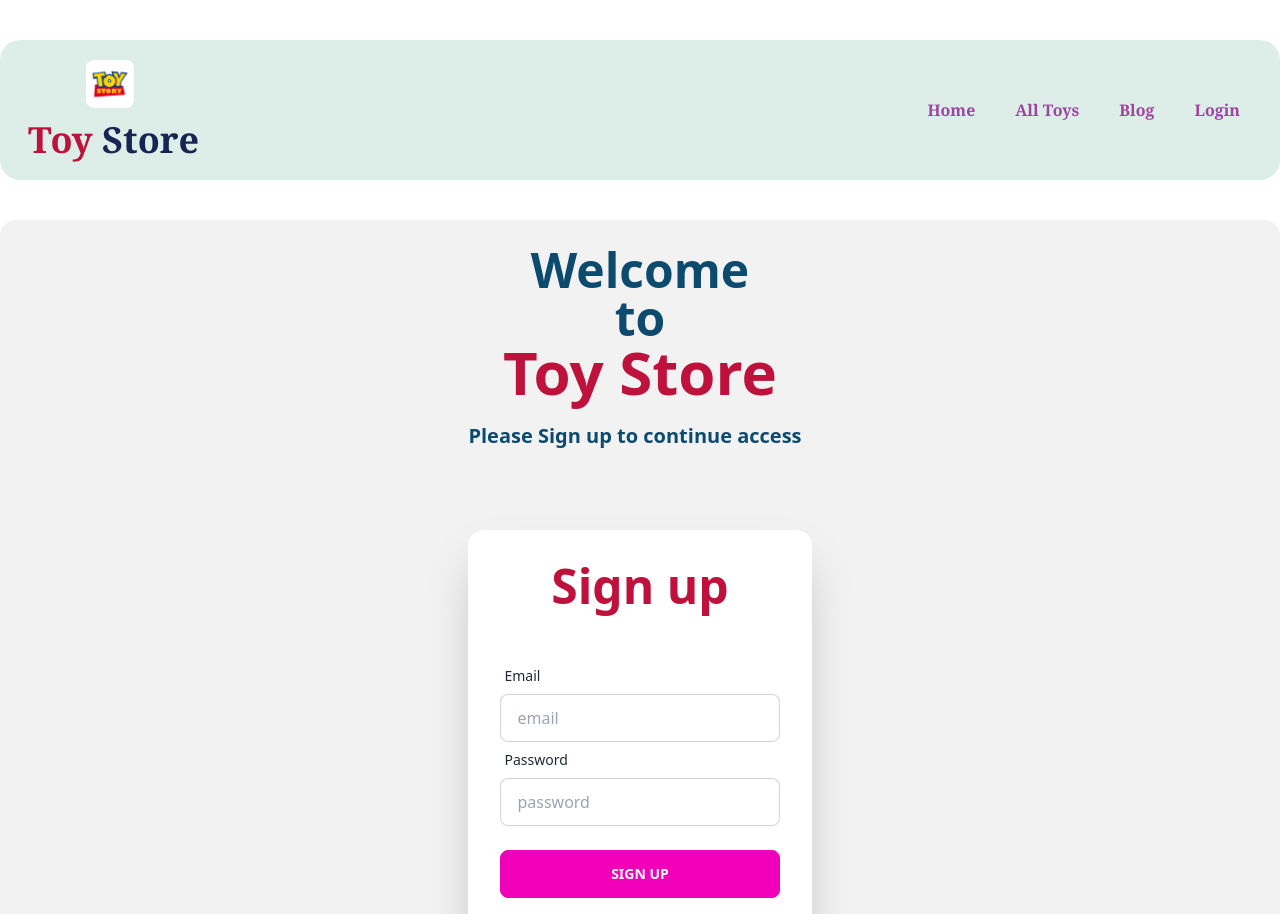
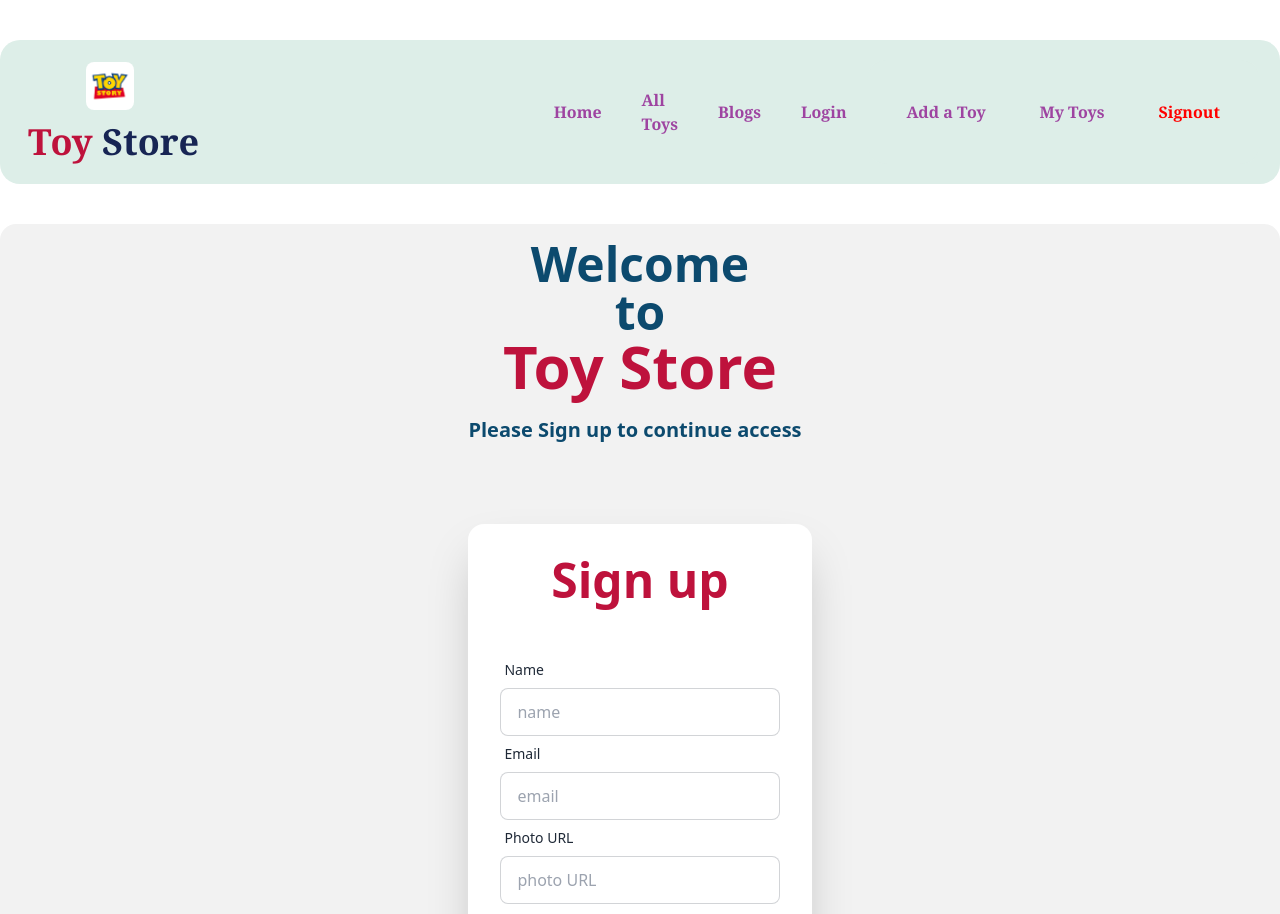
Before and after one commit to Rubaiyatrafi/toy-super-market-client, a React (Vite) app: page /register in a window 1280 px wide. Shown: the top 914 px of the page. Built offline with nearby package versions, Linux system fonts and the light colour scheme; no server answers; sample sign-in values are in the browser's storage.

Commit message:
Firebase setup Complete

```diff
--- a/package.json
+++ b/package.json
@@ -17,6 +17,7 @@
     "match-sorter": "^6.3.1",
     "react": "^18.2.0",
     "react-dom": "^18.2.0",
+    "react-icons": "^4.8.0",
     "react-router-dom": "^6.11.2",
     "react-tabs": "^6.0.1",
     "sort-by": "^1.2.0"
--- a/src/Routes/Routes.jsx
+++ b/src/Routes/Routes.jsx
@@ -6,6 +6,11 @@ import ToyDetails from "../components/Home/ToyDetails/ToyDetails";
 import NotFound from "../components/NotFound/NotFound";
 import Login from "../components/Login/Login";
 import Register from "../components/Register/Register";
+import AddAToy from "../components/AddAToy/AddAToy";
+import MyToys from "../components/MyToys/MyToys";
+import AllToys from "../components/AllToys/AllToys";
+import Blogs from "../components/Blogs/Blogs";
+import PrivateRoute from "../components/PrivateRoute/PrivateRoute";
 
 const router = createBrowserRouter([
   {
@@ -29,12 +34,36 @@ const router = createBrowserRouter([
           fetch(`http://localhost:5000/toydetails/${params.id}`),
       },
       {
+        path: "/alltoys",
+        element: <AllToys></AllToys>,
+      },
+      {
+        path: "/blogs",
+        element: <Blogs></Blogs>,
+      },
+      {
         path: "/login",
         element: <Login></Login>,
       },
       {
         path: "/register",
         element: <Register></Register>,
+      },
+      {
+        path: "/addatoy",
+        element: (
+          <PrivateRoute>
+            <AddAToy></AddAToy>
+          </PrivateRoute>
+        ),
+      },
+      {
+        path: "/mytoys",
+        element: (
+          <PrivateRoute>
+            <MyToys></MyToys>
+          </PrivateRoute>
+        ),
       },
     ],
   },
--- /dev/null
+++ b/src/components/AddAToy/AddAToy.jsx
@@ -0,0 +1,9 @@
+const AddAToy = () => {
+  return (
+    <div>
+      <h1>Add a Toy</h1>
+    </div>
+  );
+};
+
+export default AddAToy;
--- /dev/null
+++ b/src/components/AllToys/AllToys.jsx
@@ -0,0 +1,9 @@
+const AllToys = () => {
+  return (
+    <div>
+      <h1>All Toys</h1>
+    </div>
+  );
+};
+
+export default AllToys;
--- /dev/null
+++ b/src/components/Blogs/Blogs.jsx
@@ -0,0 +1,9 @@
+const Blogs = () => {
+  return (
+    <div>
+      <h1>Blogssssssssssss</h1>
+    </div>
+  );
+};
+
+export default Blogs;
--- /dev/null
+++ b/src/components/MyToys/MyToys.jsx
@@ -0,0 +1,9 @@
+const MyToys = () => {
+  return (
+    <div>
+      <h1>My Toys</h1>
+    </div>
+  );
+};
+
+export default MyToys;
--- /dev/null
+++ b/src/components/PrivateRoute/PrivateRoute.jsx
@@ -0,0 +1,19 @@
+/* eslint-disable react/prop-types */
+import { useContext } from "react";
+import { AuthContext } from "../Providers/AuthProvier";
+import { Navigate, useLocation } from "react-router-dom";
+
+const PrivateRoute = ({ children }) => {
+  const { user, loading } = useContext(AuthContext);
+  const location = useLocation();
+  console.log(location);
+  if (loading) {
+    return <progress className="progress w-56"></progress>;
+  }
+  if (user) {
+    return children;
+  }
+  return <Navigate to="/login" state={{ from: location }} replace></Navigate>;
+};
+
+export default PrivateRoute;
--- /dev/null
+++ b/src/components/Providers/AuthProvier.jsx
@@ -0,0 +1,65 @@
+/* eslint-disable react/prop-types */
+import { createContext, useEffect, useState } from "react";
+import {
+  GoogleAuthProvider,
+  createUserWithEmailAndPassword,
+  getAuth,
+  onAuthStateChanged,
+  signInWithEmailAndPassword,
+  signInWithPopup,
+  signOut,
+} from "firebase/auth";
+import app from "../../Firebase/firebase.config";
+
+export const AuthContext = createContext(null);
+
+const auth = getAuth(app);
+const googleAuthProvider = new GoogleAuthProvider();
+
+const AuthProvier = ({ children }) => {
+  const [user, setUser] = useState(null);
+  const [loading, setLoading] = useState(true);
+
+  const createUser = (email, password) => {
+    setLoading(true);
+    return createUserWithEmailAndPassword(auth, email, password);
+  };
+
+  const signIn = (email, password) => {
+    setLoading(true);
+    return signInWithEmailAndPassword(auth, email, password);
+  };
+
+  const signInWithGoogle = () => {
+    setLoading(true);
+    return signInWithPopup(auth, googleAuthProvider);
+  };
+
+  const logOut = () => {
+    return signOut(auth);
+  };
+
+  useEffect(() => {
+    const unsubscribe = onAuthStateChanged(auth, (currentUser) => {
+      setUser(currentUser);
+      setLoading(false);
+    });
+    return () => {
+      return unsubscribe();
+    };
+  }, []);
+
+  const authInfo = {
+    user,
+    loading,
+    createUser,
+    signIn,
+    signInWithGoogle,
+    logOut,
+  };
+  return (
+    <AuthContext.Provider value={authInfo}>{children}</AuthContext.Provider>
+  );
+};
+
+export default AuthProvier;
--- a/src/components/Register/Register.jsx
+++ b/src/components/Register/Register.jsx
@@ -1,12 +1,38 @@
-import { Link } from "react-router-dom";
+import { useContext, useState } from "react";
+import { Link, useNavigate } from "react-router-dom";
+import { AuthContext } from "../Providers/AuthProvier";
 
 const Register = () => {
-  const handleLogin = (event) => {
+  const [error, setError] = useState("");
+
+  const { createUser } = useContext(AuthContext);
+
+  const navigate = useNavigate();
+
+  const handleSignup = (event) => {
     event.preventDefault();
     const form = event.target;
+    const name = form.name.value;
     const email = form.email.value;
+    const photo = form.photo.value;
     const password = form.password.value;
-    console.log(email, password);
+    console.log(name, email, photo, password);
+
+    setError("");
+
+    if (password.length < 6) {
+      setError("Your password must be at least Six charecters");
+      return;
+    }
+
+    createUser(email, password)
+      .then((result) => {
+        const loggedUser = result.user;
+        console.log(loggedUser);
+        form.reset();
+        navigate("/");
+      })
+      .catch((error) => setError(error.message));
   };
   return (
     <div className="hero min-h-screen bg-base-200 login-container mt-10 mb-10 rounded-2xl">
@@ -28,7 +54,19 @@ const Register = () => {
             <h1 className="text-5xl font-bold text-center mb-10 text-rose-700">
               Sign up{" "}
             </h1>
-            <form onSubmit={handleLogin}>
+            <form onSubmit={handleSignup}>
+              <div className="form-control">
+                <label className="label">
+                  <span className="label-text">Name</span>
+                </label>
+                <input
+                  type="text"
+                  name="name"
+                  placeholder="name"
+                  className="input input-bordered"
+                  required
+                />
+              </div>
               <div className="form-control">
                 <label className="label">
                   <span className="label-text">Email</span>
@@ -37,6 +75,18 @@ const Register = () => {
                   type="email"
                   name="email"
                   placeholder="email"
+                  className="input input-bordered"
+                  required
+                />
+              </div>
+              <div className="form-control">
+                <label className="label">
+                  <span className="label-text">Photo URL</span>
+                </label>
+                <input
+                  type="url"
+                  name="photo"
+                  placeholder="photo URL"
                   className="input input-bordered"
                   required
                 />
@@ -53,6 +103,7 @@ const Register = () => {
                   required
                 />
               </div>
+              <p className="text-red-500">{error}</p>
               <div className="form-control mt-6">
                 <input
                   className="btn btn-secondary font-bold text-1xl"
@@ -61,6 +112,7 @@ const Register = () => {
                 />
               </div>
             </form>
+
             <p className="my-4 text-center">
               Already have an account?{" "}
               <Link className="text-orange-600 font-bold" to="/login">
--- a/src/components/Shared/Navbar/Navbar.jsx
+++ b/src/components/Shared/Navbar/Navbar.jsx
@@ -1,8 +1,18 @@
 import { NavLink } from "react-router-dom";
 import logo from "../../../assets/logo.svg";
 import "./Navbar.css";
+import { useContext } from "react";
+import { AuthContext } from "../../Providers/AuthProvier";
 
 const Navbar = () => {
+  const { user, logOut } = useContext(AuthContext);
+  const handleSignout = () => {
+    logOut()
+      .then((result) => {
+        console.log(result);
+      })
+      .catch((error) => console.log(error));
+  };
   return (
     <div>
       <nav className="navbar md:flex-row  justify-between flex-col mt-10">
@@ -15,8 +25,18 @@ const Navbar = () => {
         <div className="text-1xl font-bold font-serif  md:flex-row flex-col link-nav">
           <NavLink to="/">Home</NavLink>
           <NavLink to="/alltoys">All Toys</NavLink>
-          <NavLink to="/blog">Blog</NavLink>
+          <NavLink to="/blogs">Blogs</NavLink>
           <NavLink to="/login">Login</NavLink>
+          {user && (
+            <span className="navbar md:flex-row  justify-between flex-col ">
+              <NavLink to="/addatoy">Add a Toy</NavLink>
+              <NavLink to="/mytoys">My Toys</NavLink>
+              {/* {user.email}{" "} */}
+              <button onClick={handleSignout}>
+                <NavLink>Signout</NavLink>
+              </button>
+            </span>
+          )}
           {/* {user ? (
             <>
               <h2>{user.displayname}</h2>
--- a/src/main.jsx
+++ b/src/main.jsx
@@ -4,11 +4,14 @@ import ReactDOM from "react-dom/client";
 import "./index.css";
 import { RouterProvider } from "react-router-dom";
 import router from "./Routes/Routes.jsx";
+import AuthProvier from "./components/Providers/AuthProvier";
 
 ReactDOM.createRoot(document.getElementById("root")).render(
   <div className="max-w-7xl mx-auto">
     <React.StrictMode>
-      <RouterProvider router={router} />
+      <AuthProvier>
+        <RouterProvider router={router} />
+      </AuthProvier>
     </React.StrictMode>
   </div>
 );
```
Also changed, not shown: src/components/Login/Login.jsx (+65 -11 lines), 1 other file (tests, documents, lock files or other folders).
